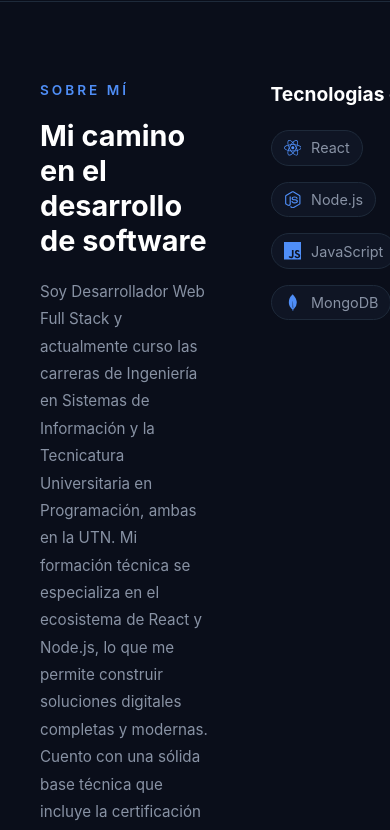
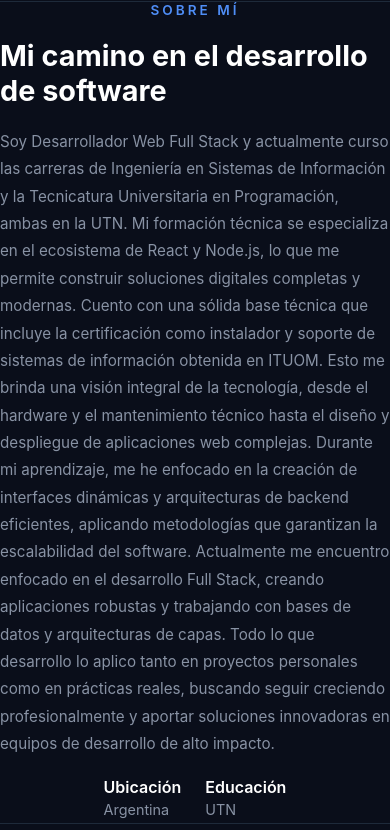
Before and after one commit to Joaco004/Mi-portfolio-, a React (Vite) app: page / in a window 390 px wide. Shown: the part 1373-2203 px from the top of the page. Built offline with nearby package versions, Linux system fonts and the light colour scheme.

Commit message:
style: cambios en About.css

```diff
--- a/src/styles/components/About.css
+++ b/src/styles/components/About.css
@@ -1,13 +1,14 @@
-.about {
+.about-sct {
     display: flex;
     align-items: flex-start;
     justify-content: space-between;
     padding: 80px 40px;
     gap: 60px;
-  min-height: 100vh;
+    border-top: 1px solid #1e2a3a;
+    max-width: 1100px;
+    margin: 0 auto;
 }
 
-/* Columna izquierda */
 .descrp {
     display: flex;
     flex-direction: column;
@@ -34,58 +35,46 @@
     line-height: 1.8;
 }
 
-.ubi,
-.edu {
+.info-row {
     display: flex;
-  flex-direction: column;
-  gap: 4px;
+    gap: 40px;
 }
 
-.ubi h2,
-.edu h2 {
+.ubi h2, .edu h2 {
     font-size: 1rem;
     color: #ffffff;
     font-weight: 600;
 }
 
-.ubi p,
-.edu p {
+.ubi p, .edu p {
     color: #8892a4;
     font-size: 0.9rem;
 }
 
-.info-row {
-  display: flex;
-  gap: 40px;
-}
-
-
-/* Columna derecha - tecnologías */
 .tech-stack {
     display: flex;
     flex-direction: column;
     gap: 16px;
-  min-width: 300px;
+    min-width: 280px;
 }
 
 .tech-stack h1 {
     font-size: 1.2rem;
     font-weight: 700;
     color: #ffffff;
-  margin-bottom: 8px;
 }
 
 .tech-item {
-  display: flex;
+    display: inline-flex;
     align-items: center;
-  gap: 12px;
-  background: #0f1524;
+    gap: 8px;
     border: 1px solid #1e2a3a;
-  padding: 12px 20px;
-  border-radius: 8px;
     color: #8892a4;
-  font-size: 0.95rem;
+    padding: 8px 16px;
+    border-radius: 6px;
+    font-size: 0.85rem;
     transition: all 0.3s ease;
+    width: fit-content;
 }
 
 .tech-item:hover {
@@ -94,6 +83,43 @@
 }
 
 .tech-item svg {
-  font-size: 1.4rem;
+    font-size: 1rem;
     color: #4f8ef7;
 }
+
+@media (max-width: 768px) {
+    .about-sct {
+        flex-direction: column;
+        padding: 40px 20px;
+        gap: 40px;
+        align-items: center;
+        text-align: center;
+    }
+
+    .descrp {
+        max-width: 100%;
+        align-items: center;
+    }
+
+    .descrp p {
+        text-align: left;
+    }
+
+    .info-row {
+        gap: 24px;
+        justify-content: center;
+    }
+
+    .tech-stack {
+        min-width: unset;
+        width: 100%;
+        align-items: center;
+        padding-top: 20px;
+        border-top: 1px solid #1e2a3a;
+    }
+
+    .tech-item {
+        font-size: 0.8rem;
+        padding: 5px 12px;
+    }
+}
```
Lines whose indentation alone changed are shown as unchanged.
